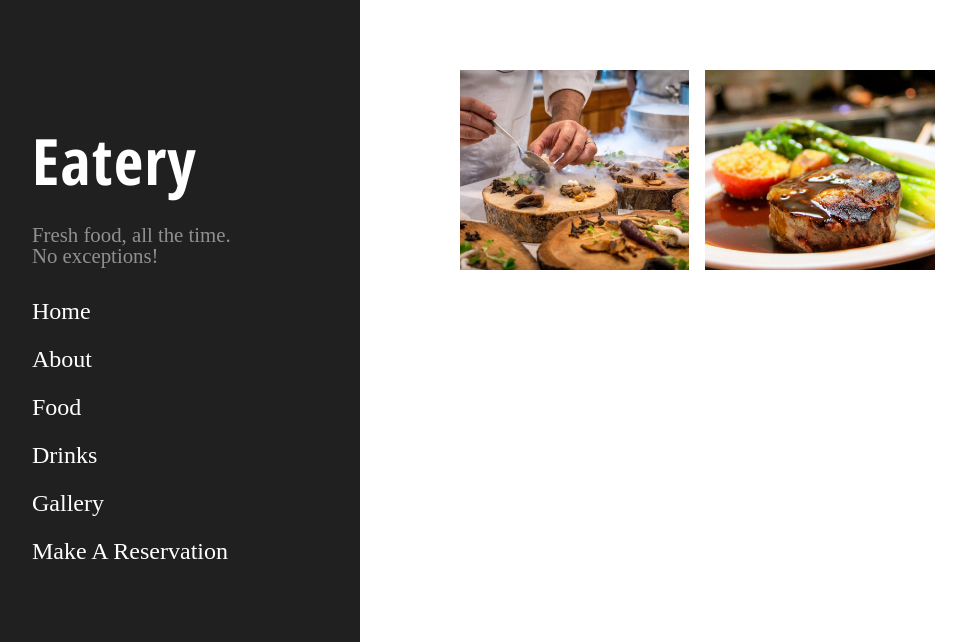
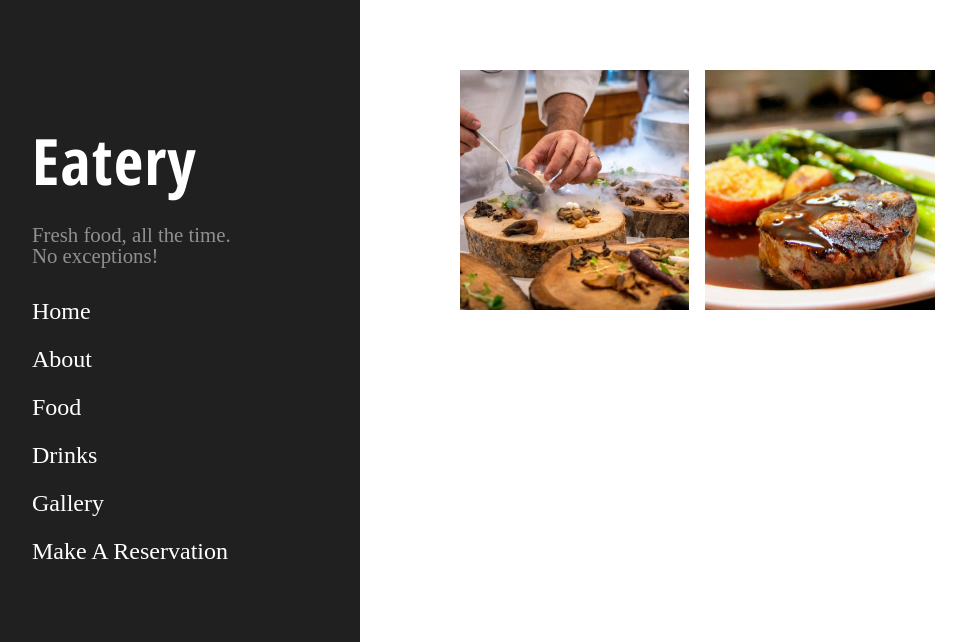
Before and after one commit to Legend28469/restaurant, a Gatsby site: page /gallery in a window 1280 px wide. Shown: the part 158-800 px from the top of the page, without its empty margins (0-966 px from the left). Built offline with nearby package versions, Linux system fonts and the light colour scheme; Gatsby itself is replaced by a stand-in of ours.

Commit message:
Added gallery functionality

```diff
--- a/src/components/gallery.js
+++ b/src/components/gallery.js
@@ -28,12 +28,12 @@ export default ({ data }) => {
 const Container = styled.div`
   padding-bottom: 5rem;
   display: grid;
-  grid-template-rows: 200px;
+  grid-template-rows: 15rem;
   gap: 1rem;
   grid-template-columns: 1fr 1fr 1fr;
 `
 
 const ImageContainer = styled.div`
   cursor: pointer;
-  height: 200px;
+  height: 15rem;
 `
```
